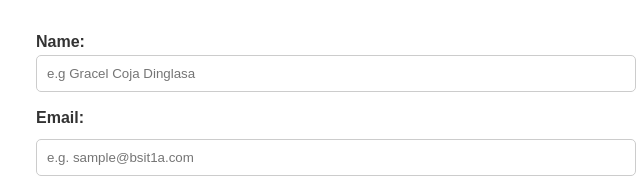
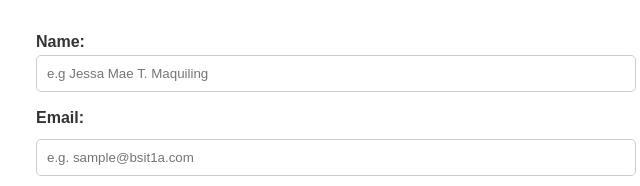
Before and after one commit to maquilingsoe/jessarestu, a plain HTML site: page contact.html in a window 1280 px wide. Shown: the part 286-472 px from the top of the page, 304-944 px from the left. Drawn offline with Linux system fonts and the light colour scheme.

Commit message:
contact.html

```diff
--- a/contact.html
+++ b/contact.html
@@ -35,7 +35,7 @@
           </div>
           <form action="" method="post" class="contact-form">
             <label for="name"></label>Name: </label>
-              <input type="text" id="name" name="name" placeholder="e.g Gracel Coja Dinglasa">
+              <input type="text" id="name" name="name" placeholder="e.g Jessa Mae T. Maquiling">
               <br>
               <label for="email">Email: </label>
               <input type="email" id="email" name="email" placeholder=  "e.g. sample@bsit1a.com">
```
